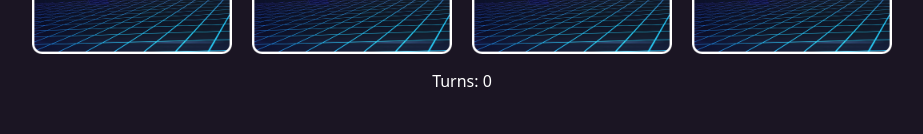
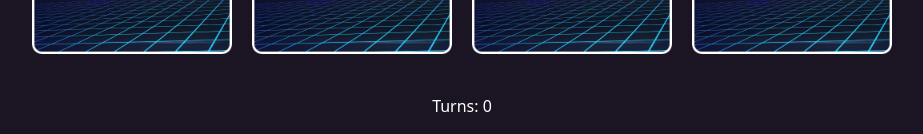
Before and after one commit to sahil-sanghvi/sign-and-remember, a React (Create React App) app: page / in a window 1280 px wide. Shown: the part 746-880 px from the top of the page, without its empty margins (178-1101 px from the left). Before the commit the page ends 858 px from the top, so only its background shows below. Built offline with nearby package versions, Linux system fonts and the light colour scheme.

Commit message:
Update App.css

```diff
--- a/src/App.css
+++ b/src/App.css
@@ -4,14 +4,14 @@
 }
 
 .App {
-  max-width: 860px;
-  margin: 20px auto;
+  max-width: 53.75rem;
+  margin: 1.25rem auto;
 }
 
 button {
   background: none;
   border: 2px solid var(--white-color);
-  padding: 6px 12px;
+  padding: 0.375rem 0.75rem;
   color: var(--white-color);
   font-weight: bold;
   cursor: pointer;
@@ -24,15 +24,19 @@ button:hover {
 }
 
 .card-grid {
-  margin-top: 40px;
+  margin-top: 2.5rem;
   display: grid;
   grid-template-columns: 1fr 1fr 1fr 1fr;
-  grid-gap: 20px;
+  grid-gap: 1.25rem;
   width: auto;
   max-height: 100%;
 }
 
 .card img {
-  height: 150px;
-  width: 150px;
+  height: 9.375rem;
+  width: 9.375rem;
 }
+
+.App p {
+  padding-top: 1.563rem;
+}
```
